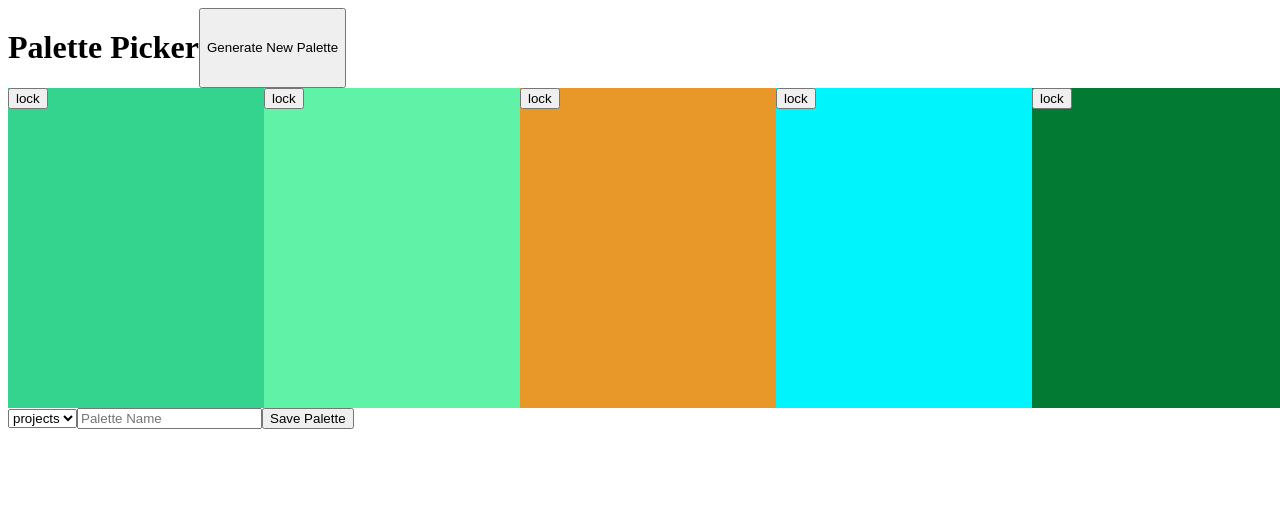
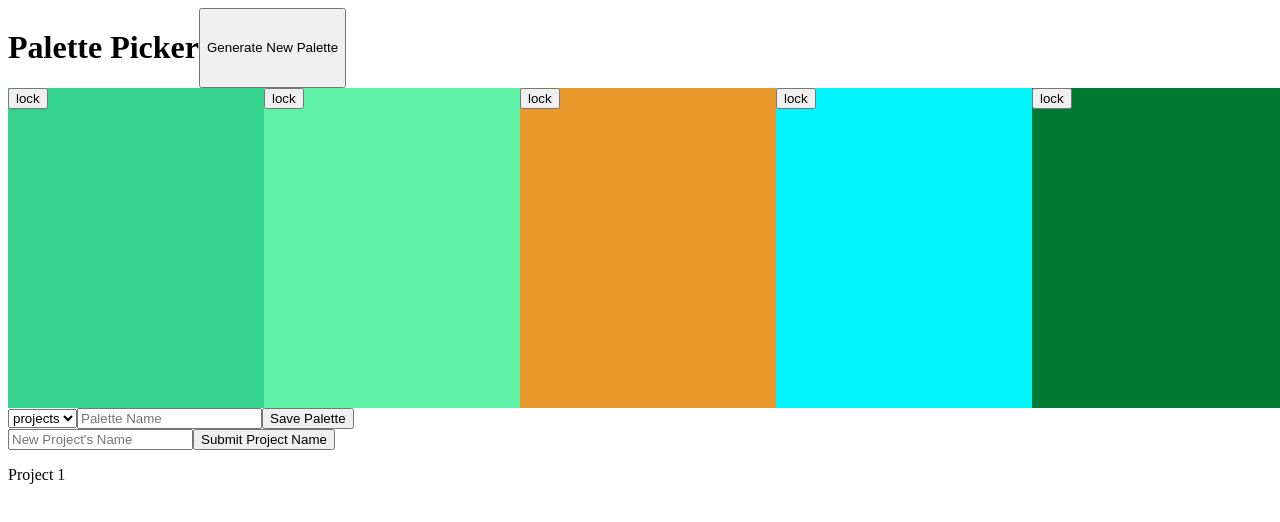
Before and after one commit to jogren/palette-picker, a React (Create React App) app: page / in a window 1280 px wide. Shown: the top 522 px of the page. Built offline with nearby package versions, Linux system fonts and the light colour scheme.

Commit message:
Add ProjectsContainer component and setup input

```diff
--- a/src/App/App.js
+++ b/src/App/App.js
@@ -2,6 +2,7 @@ import React, { Component } from 'react';
 import Header from '../Header/Header';
 import CurrentColors from '../CurrentColors/CurrentColors';
 import CreatePaletteForm from '../CreatePaletteForm/CreatePaletteForm';
+import ProjectsContainer from '../ProjectsContainer/ProjectsContainer';
 let randomColor = require('randomcolor');
 
 class App extends Component {
@@ -25,6 +26,7 @@ class App extends Component {
         <Header />
         <CurrentColors colors={this.state.colors}/>
         <CreatePaletteForm />
+        <ProjectsContainer />
       </main>
     );
   }
--- a/src/ProjectsContainer/ProjectsContainer.js
+++ b/src/ProjectsContainer/ProjectsContainer.js
@@ -0,0 +1,35 @@
+import React, { Component } from 'react';
+
+class ProjectsContainer extends Component {
+  constructor() {
+    super();
+    this.state = {
+      name: ""
+    }
+  }
+
+  handleChange = (e) => {
+    this.setState({ [e.target.name]: e.target.value })
+  }
+
+  render() {
+    return (
+      <section>
+        <form>
+          <input
+            type="text"
+            placeholder="New Project's Name"
+            name="name"
+            value={this.state.name}
+            onChange={this.handleChange} />
+          <button>Submit Project Name</button>
+        </form>
+        <div>
+          <p>Project 1</p>
+        </div>
+      </section>
+    )
+  }
+}
+
+export default ProjectsContainer;
```
